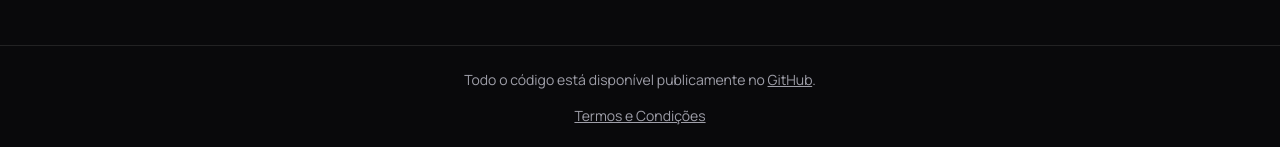
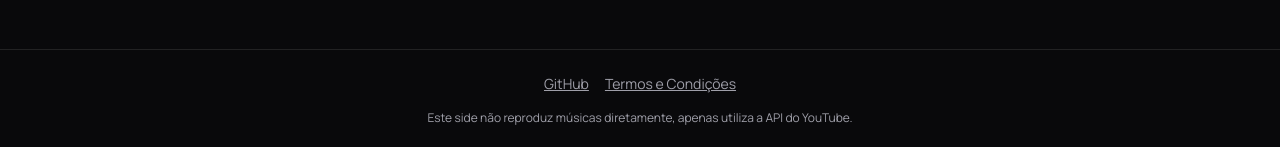
Before and after one commit to Theryston/notefinder, a Next.js app: page / in a window 1280 px wide. Shown: the part 650-797 px from the top of the page. Built offline with nearby package versions, Linux system fonts and the light colour scheme; no server answers; the database is empty.

Commit message:
fix: change footer message

```diff
--- a/components/footer.tsx
+++ b/components/footer.tsx
@@ -3,8 +3,7 @@ import Link from 'next/link';
 export function Footer() {
   return (
     <footer className="w-full border-t py-6 mt-auto text-center text-sm text-muted-foreground flex flex-col gap-4">
-      <span>
-        Todo o código está disponível publicamente no{' '}
+      <div className="flex items-center justify-center gap-4">
         <Link
           href="https://github.com/Theryston/notefinder"
           target="_blank"
@@ -13,11 +12,14 @@ export function Footer() {
         >
           GitHub
         </Link>
-        .
+        <Link href="/terms" className="underline hover:text-primary">
+          Termos e Condições
+        </Link>
+      </div>
+      <span className="text-xs text-muted-foreground">
+        Este side não reproduz músicas diretamente, apenas utiliza a API do
+        YouTube.
       </span>
-      <Link href="/terms" className="underline hover:text-primary">
-        Termos e Condições
-      </Link>
     </footer>
   );
 }
```
